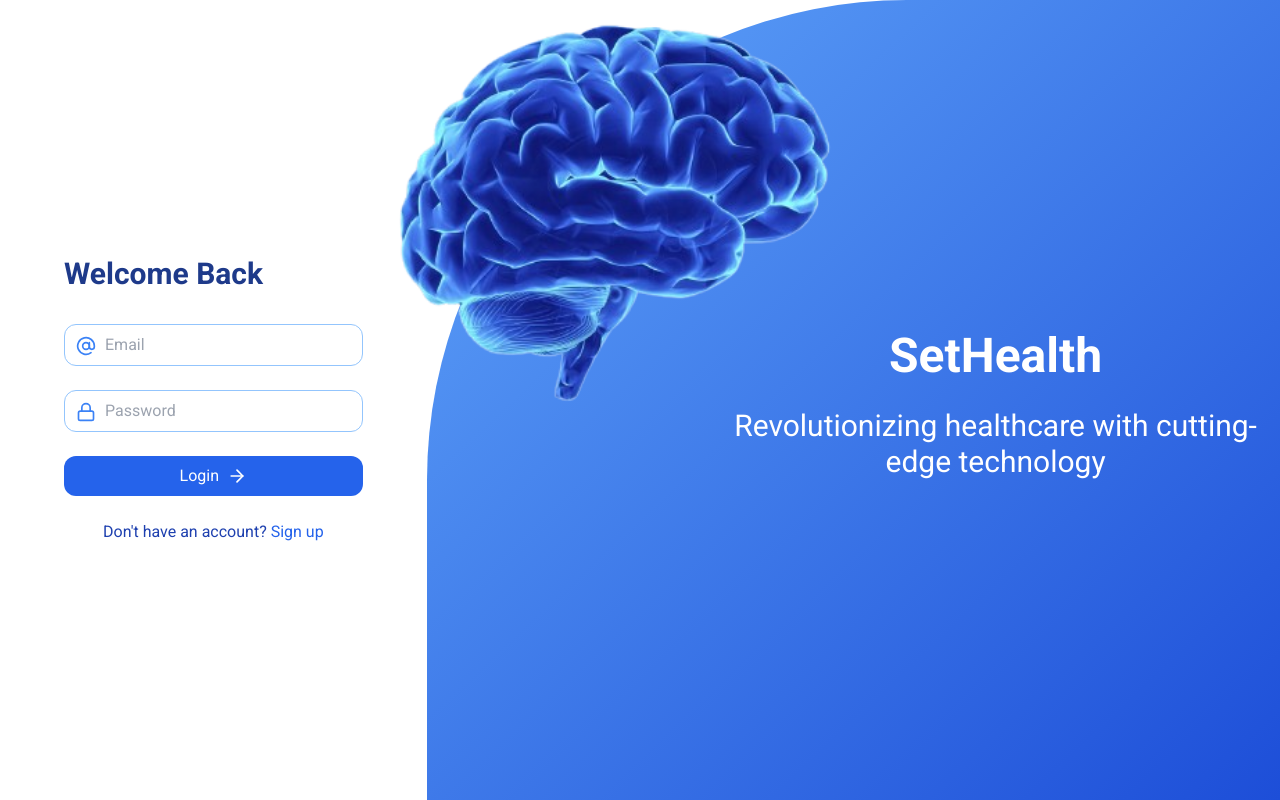
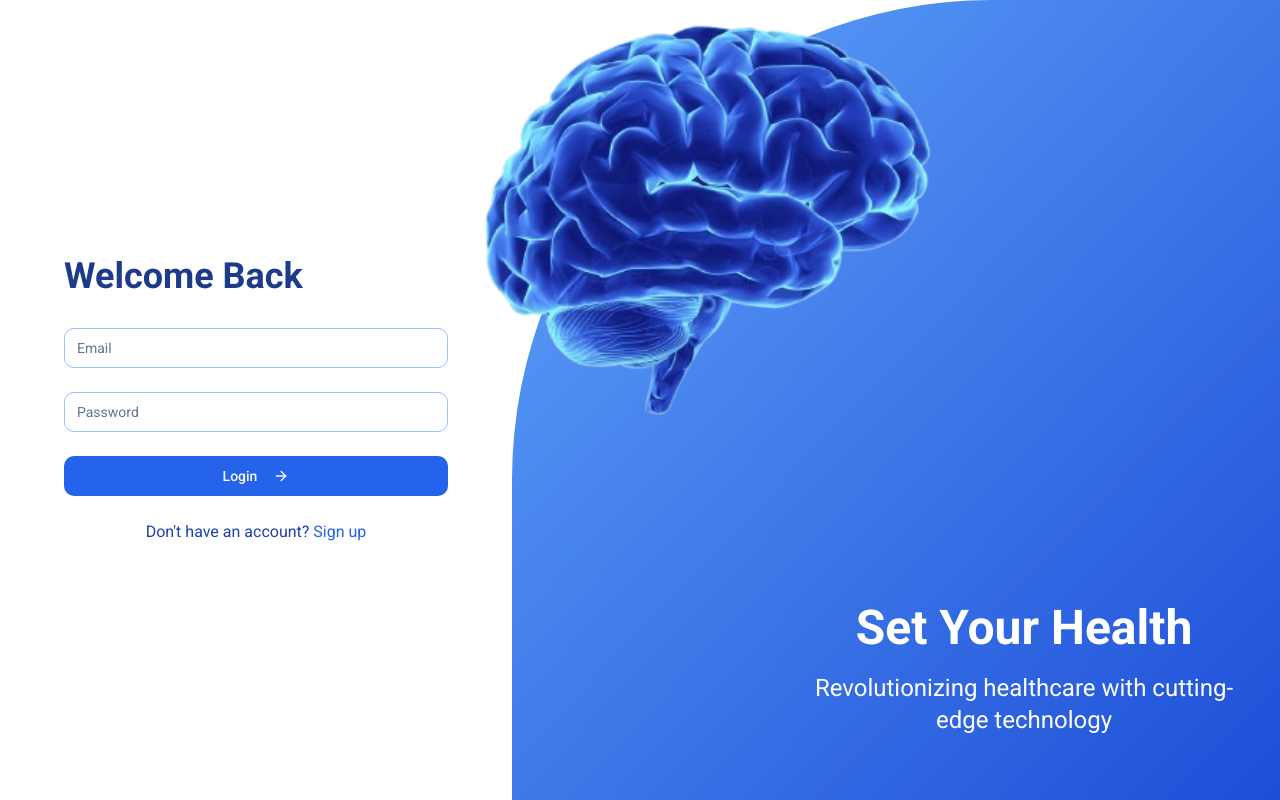
Before and after one commit to BikashKakati/sethealth-admin, a React (Vite) app: page /sign-in in a window 1280 px wide. Built offline with nearby package versions, Linux system fonts and the light colour scheme.

Commit message:
Add: Form validation with Zod & ReactHookForm and Artwork

```diff
--- a/src/App.tsx
+++ b/src/App.tsx
@@ -1,5 +1,4 @@
 import { Route, Routes } from "react-router-dom"
-import SignUp from "./pages/auth/sign-up/SignUp"
 import SignIn from "./pages/auth/sign-in/SignIn"
 
 
@@ -10,7 +9,6 @@
     <Routes>
 
       {/* AUTH Section*/}
-        <Route index path="/sign-up" element={<SignUp />} />
         <Route path="/sign-in" element={<SignIn />} />
 
 
--- a/src/pages/auth/common/Artwork.tsx
+++ /dev/null
@@ -1,23 +0,0 @@
-import { ArtworkProptype } from '@/types'
-import React from 'react'
-
-const Artwork:React.FC<ArtworkProptype> = ({mainImage,title,subtitle}) => {
-  return (
-
-    <div className="lg:flex w-2/3 relative bg-gradient-to-br from-blue-400 to-blue-700 h-full items-center justify-end rounded-tl-[30rem]">
-    <div className="w-[28rem] absolute -left-[2rem] top-[1rem]">
-      <img
-        src={mainImage}
-        alt="Brain visualization"
-        className="img-contain"
-      />
-    </div>
-    <div className="text-white w-2/3 text-center">
-      <h2 className="text-[3rem] font-bold mb-4">{title}</h2>
-      <p className="text-3xl text-pretty">{subtitle}</p>
-    </div>
-  </div>
-  )
-}
-
-export default Artwork
--- /dev/null
+++ b/src/pages/auth/schemas.ts
@@ -0,0 +1,6 @@
+import { z } from "zod";
+
+export const signInSchema = z.object({
+    email: z.string().min(1,"email is required").email("write a valid email"),
+    password:z.string()
+})
--- /dev/null
+++ b/src/pages/auth/sign-in/Artwork.tsx
@@ -0,0 +1,23 @@
+import { ArtworkProptype } from "@/types";
+import React from "react";
+
+const Artwork: React.FC<ArtworkProptype> = ({
+  mainImage,
+  title,
+  subtitle,
+  mainImageAlt,
+}) => {
+  return (
+    <div className="md:flex w-full flex-1 md:w-[60%] relative bg-gradient-to-br from-blue-400 to-blue-700 h-full items-end justify-end rounded-tl-[30rem]">
+      <div className="md:w-[29rem] w-[20rem] absolute -left-[2rem] top-[1rem]">
+        <img src={mainImage} alt={mainImageAlt} className="img-contain" />
+      </div>
+      <div className="text-white w-2/3 text-center mb-[4rem] hidden md:block">
+        <h2 className="text-[3rem] font-bold mb-2">{title}</h2>
+        <p className="text-2xl text-pretty leading-8">{subtitle}</p>
+      </div>
+    </div>
+  );
+};
+
+export default Artwork;
--- a/src/pages/auth/sign-in/SignIn.tsx
+++ b/src/pages/auth/sign-in/SignIn.tsx
@@ -1,62 +1,92 @@
-import { useState } from "react";
 import brainImage from "@/assets/img/brain-img.png";
-import { ArrowRight, AtSign, Lock } from "lucide-react";
-import Artwork from "../common/Artwork";
+import { ArrowRight } from "lucide-react";
+import Artwork from "./Artwork";
+import { zodResolver } from "@hookform/resolvers/zod";
+import { useForm } from "react-hook-form";
+import { z } from "zod";
+import { signInSchema } from "../schemas";
+import {
+  Form,
+  FormControl,
+  FormField,
+  FormItem,
+  FormMessage,
+} from "@/components/ui/form";
+import { Input } from "@/components/ui/input";
+import { Button } from "@/components/ui/button";
+
 const SignIn: React.FC = () => {
-  const [email, setEmail] = useState<string>("");
-  const [password, setPassword] = useState<string>("");
+  const form = useForm<z.infer<typeof signInSchema>>({
+    resolver: zodResolver(signInSchema),
+    defaultValues: {
+      email: "",
+      password: "",
+    },
+  });
 
-  const handleSubmit = (e: React.FormEvent) => {
-    e.preventDefault();
+  const handleSubmit = (values: z.infer<typeof signInSchema>) => {
     // Handle login logic here
-    console.log('Login attempted with:', email, password)
-  }
+    console.log("Login attempted with:", values);
+  };
 
-  const title = "SetHealth";
+  const title = "Set Your Health";
   const subtitle = "Revolutionizing healthcare with cutting-edge technology";
 
   return (
-    <div className="h-screen flex flex-col items-center md:flex-row">
-      {/* Login Form Column */}
-      <div className="lg:w-1/3 flex items-center justify-center p-8 lg:p-16">
-        <div className="w-full max-w-md">
-          <h1 className="text-3xl font-bold text-blue-900 mb-8">
+    <div className="h-screen flex flex-col items-center md:flex-row overflow-hidden">
+      {/* Login Form*/}
+      <div className="md:w-[40%] w-full flex items-center justify-center p-8 lg:p-16 relative">
+
+        <div className="w-full max-w-md z-20">
+          <h1 className="text-4xl font-bold text-blue-900 mb-8">
             Welcome Back
           </h1>
-          <form onSubmit={handleSubmit} className="space-y-6">
-            <div className="relative">
-              <AtSign
-                className="absolute top-3 left-3 text-blue-500"
-                size={20}
+          <Form {...form}>
+            <form
+              onSubmit={form.handleSubmit(handleSubmit)}
+              className="space-y-6"
+            >
+              <FormField
+                control={form.control}
+                name="email"
+                render={({ field }) => (
+                  <FormItem>
+                    <FormControl>
+                      <Input
+                        placeholder="Email"
+                        {...field}
+                        className="border-blue-300 focus:!ring-blue-500 transition-all"
                       />
-              <input
-                type="email"
-                placeholder="Email"
-                value={email}
-                onChange={(e) => setEmail(e.target.value)}
-                className="w-full pl-10 pr-4 py-2 border border-blue-300 rounded-lg focus:outline-none focus:ring-2 focus:ring-blue-500 transition-all"
-                required
+                    </FormControl>
+                    <FormMessage />
+                  </FormItem>
+                )}
               />
-            </div>
-            <div className="relative">
-              <Lock className="absolute top-3 left-3 text-blue-500" size={20} />
-              <input
-                type="password"
+              <FormField
+                control={form.control}
+                name="password"
+                render={({ field }) => (
+                  <FormItem>
+                    <FormControl>
+                      <Input
                         placeholder="Password"
-                value={password}
-                onChange={(e) => setPassword(e.target.value)}
-                className="w-full pl-10 pr-4 py-2 border border-blue-300 rounded-lg focus:outline-none focus:ring-2 focus:ring-blue-500 transition-all"
-                required
+                        {...field}
+                        className="border-blue-300 focus:!ring-blue-500 transition-all"
                       />
-            </div>
-            <button
+                    </FormControl>
+                    <FormMessage />
+                  </FormItem>
+                )}
+              />
+              <Button
                 type="submit"
-              className="w-full bg-blue-600 text-white py-2 rounded-lg hover:bg-blue-700 transition-colors duration-300 flex items-center justify-center"
+                className="w-full flex items-center justify-center"
               >
                 Login
                 <ArrowRight className="ml-2" size={20} />
-            </button>
+              </Button>
             </form>
+          </Form>
           <p className="mt-6 text-center text-blue-800">
             Don't have an account?{" "}
             <a href="/sign-up" className="text-blue-600 hover:underline">
@@ -65,7 +95,12 @@
           </p>
         </div>
       </div>
-      <Artwork mainImage={brainImage} title={title} subtitle={subtitle}/>
+      <Artwork
+        mainImage={brainImage}
+        title={title}
+        subtitle={subtitle}
+        mainImageAlt="brain visualization"
+      />
     </div>
   );
 };
--- a/src/pages/auth/sign-up/SignUp.tsx
+++ /dev/null
@@ -1,119 +0,0 @@
-import brainImage from "@/assets/img/brain-img.png";
-
-const SignUp: React.FC = () => {
-  return (
-    <div className="flex h-screen">
-      <div className="w-1/2 flex flex-col justify-center items-center p-12">
-        <div className="w-full max-w-md">
-          <h1 className="text-3xl font-bold text-blue-900 mb-8">
-            Create Account
-          </h1>
-          <form className="space-y-4">
-            <div>
-              <label htmlFor="name" className="sr-only">
-                Name
-              </label>
-              <input
-                id="name"
-                name="name"
-                type="text"
-                required
-                className="w-full px-3 py-2 border border-gray-300 rounded-md focus:outline-none focus:ring-2 focus:ring-blue-500"
-                placeholder="Name"
-              />
-            </div>
-            <div>
-              <label htmlFor="email" className="sr-only">
-                Email
-              </label>
-              <div className="relative">
-                <div className="absolute inset-y-0 left-0 pl-3 flex items-center pointer-events-none">
-                  <svg
-                    className="h-5 w-5 text-gray-400"
-                    xmlns="http://www.w3.org/2000/svg"
-                    viewBox="0 0 20 20"
-                    fill="currentColor"
-                    aria-hidden="true"
-                  >
-                    <path d="M2.003 5.884L10 9.882l7.997-3.998A2 2 0 0016 4H4a2 2 0 00-1.997 1.884z" />
-                    <path d="M18 8.118l-8 4-8-4V14a2 2 0 002 2h12a2 2 0 002-2V8.118z" />
-                  </svg>
-                </div>
-                <input
-                  id="email"
-                  name="email"
-                  type="email"
-                  required
-                  className="w-full pl-10 pr-3 py-2 border border-gray-300 rounded-md focus:outline-none focus:ring-2 focus:ring-blue-500"
-                  placeholder="Email"
-                />
-              </div>
-            </div>
-            <div>
-              <label htmlFor="password" className="sr-only">
-                Password
-              </label>
-              <div className="relative">
-                <div className="absolute inset-y-0 left-0 pl-3 flex items-center pointer-events-none">
-                  <svg
-                    className="h-5 w-5 text-gray-400"
-                    xmlns="http://www.w3.org/2000/svg"
-                    viewBox="0 0 20 20"
-                    fill="currentColor"
-                    aria-hidden="true"
-                  >
-                    <path
-                      fillRule="evenodd"
-                      d="M5 9V7a5 5 0 0110 0v2a2 2 0 012 2v5a2 2 0 01-2 2H5a2 2 0 01-2-2v-5a2 2 0 012-2zm8-2v2H7V7a3 3 0 016 0z"
-                      clipRule="evenodd"
-                    />
-                  </svg>
-                </div>
-                <input
-                  id="password"
-                  name="password"
-                  type="password"
-                  required
-                  className="w-full pl-10 pr-3 py-2 border border-gray-300 rounded-md focus:outline-none focus:ring-2 focus:ring-blue-500"
-                  placeholder="Password"
-                />
-              </div>
-            </div>
-            <div>
-              <button
-                type="submit"
-                className="w-full flex justify-center py-2 px-4 border border-transparent rounded-md shadow-sm text-sm font-medium text-white bg-blue-600 hover:bg-blue-700 focus:outline-none focus:ring-2 focus:ring-offset-2 focus:ring-blue-500"
-              >
-                Sign Up
-              </button>
-            </div>
-          </form>
-          <p className="mt-4 text-center text-sm text-gray-600">
-            Already have an account?{" "}
-            <a
-              href="/sign-in"
-              className="font-medium text-blue-600 hover:text-blue-500"
-            >
-              Sign in
-            </a>
-          </p>
-        </div>
-      </div>
-      <div className="w-1/2 bg-blue-500 rounded-tl-[30rem] flex flex-col justify-center items-center text-white p-12">
-        <div className="w-[15rem] absolute left-1/2 right-1/3 -translate-x-1/2  top-0">
-          <img
-            src={brainImage}
-            alt="Brain visualization"
-            className="img-contain"
-          />
-        </div>{" "}
-        <h2 className="text-4xl font-bold mb-4">HealthTech AI</h2>
-        <p className="text-xl text-center">
-          Revolutionizing healthcare with cutting-edge technology
-        </p>
-      </div>
-    </div>
-  );
-};
-
-export default SignUp;
--- /dev/null
+++ b/src/pages/root/main-dashboard/MainDashboard.tsx
@@ -0,0 +1,9 @@
+
+
+const MainDashboard:React.FC = () => {
+  return (
+    <div>MainDashboard</div>
+  )
+}
+
+export default MainDashboard
--- a/src/types/index.ts
+++ b/src/types/index.ts
@@ -2,6 +2,8 @@
 
 export type ArtworkProptype = {
     mainImage:string;
+    mainImageAlt:string;
     title:string;
     subtitle:string;
+
 }
```
Lines whose indentation alone changed are shown as unchanged.
